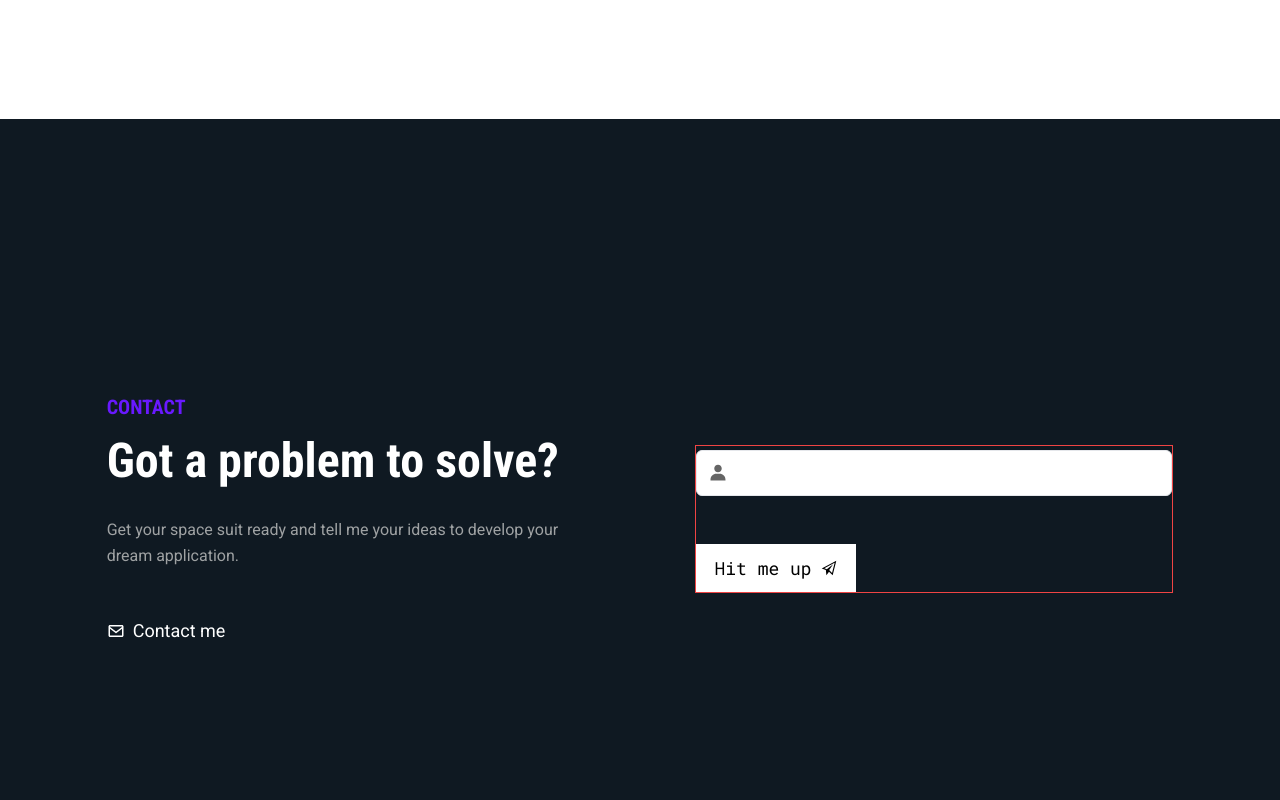
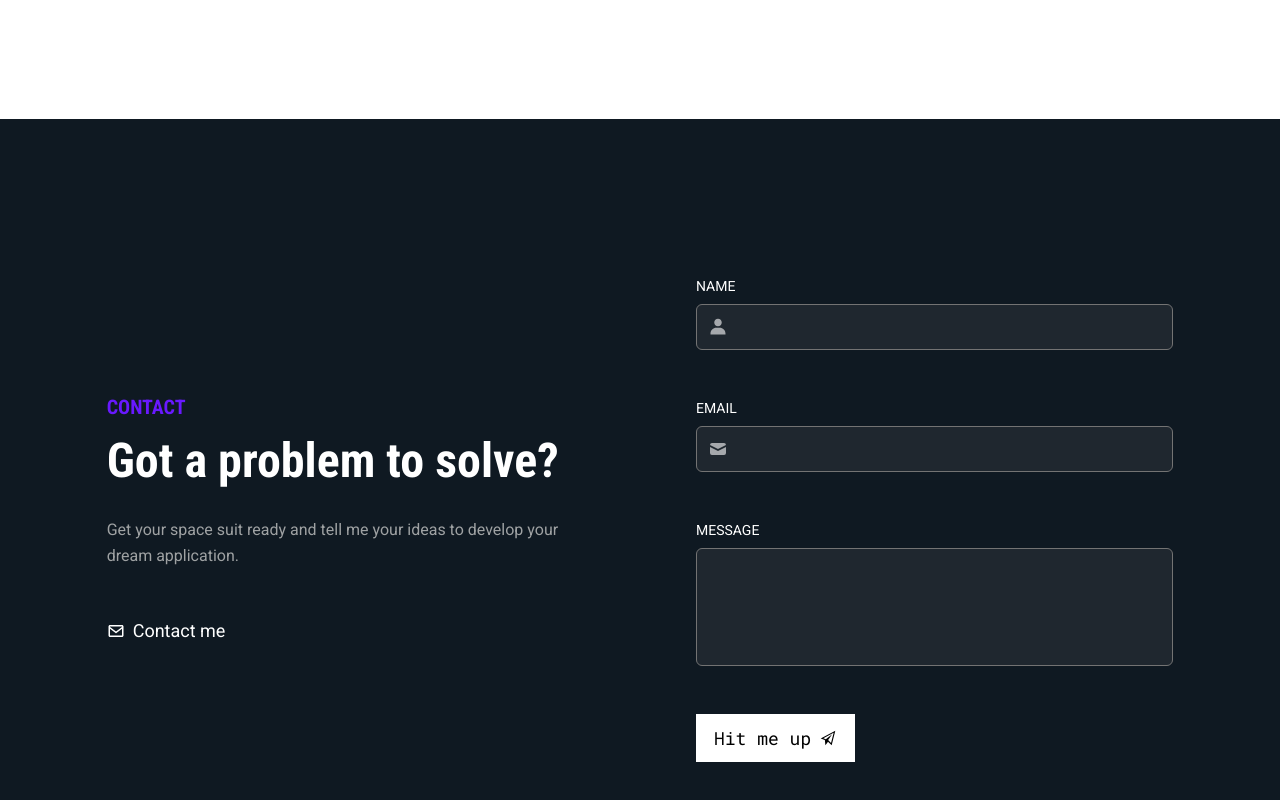
Before and after one commit to LetMeDream/PortfolioOfMine, a Next.js app: page / in a window 1280 px wide. Shown: the part 2491-3291 px from the top of the page. Built offline with nearby package versions, Linux system fonts and the light colour scheme.

Commit message:
Add validation to the contactForm using React-hook-form

```diff
--- a/components/Contact.tsx
+++ b/components/Contact.tsx
@@ -12,11 +12,11 @@ const Contact = () => {
                     <h3 className='text-[rgb(105,25,255)] mb-4 text-xl font-Roboto-Condensed font-bold uppercase'>Contact</h3>
                     <h2 className="font-Roboto-Condensed font-bold text-4xl text-white lg:text-5xl mb-8">Got a problem to solve?</h2>
                     <p className="text-[#fffefa99] font-Roboto leading-relaxed max-w-prose mb-12">Get your space suit ready and tell me your ideas to develop your dream application. </p>
-                    <a href='mailto:raulalfonzo66@gmail.com' className='flex items-center text-white font-Roboto text-lg cursor-pointer hover:text-[rgb(102,25,255)]'>
+                    <a href='mailto:raulalfonzo66@gmail.com' className='flex items-center w-fit text-white font-Roboto text-lg cursor-pointer hover:text-[rgb(102,25,255)]'>
                         <BiEnvelope className='mr-2'/>Contact me
                     </a>
                 </div>
-                <div className="w-full border border-red-500 md:ml-28">
+                <div className="w-full md:ml-28">
                     <ContactForm/>
                 </div>
             </div>
--- a/components/ContactForm.tsx
+++ b/components/ContactForm.tsx
@@ -1,46 +1,120 @@
-import React from 'react';
+import {useState} from 'react';
 import {IoMdPaperPlane} from 'react-icons/io';
 import { useForm } from 'react-hook-form';
 
+
 const ContactForm = () => {
+    /* We can write a reusable function we can use to generate the `className` string with the above improvements. Here it is: */
+    function classNames(...args: any[]) {
+        return args.filter(Boolean).join(' ')
+    }
+    /* In onrder to show errors only after the user has tried to submit the form */
+    const [isSubmitted,setIsSubmitted] = useState(false)
 
     const { register, handleSubmit, formState: {errors} } = useForm();
     const onSubmit = (data: any) => {
+        setIsSubmitted(false);
         console.log(data);
     }
-
+    const showErrors = () =>{
+        setIsSubmitted(true);
+        console.log(errors);
+    }
   return (
     <>
-        <form onSubmit={handleSubmit(onSubmit)}>
+        <form onSubmit={handleSubmit(onSubmit)} autoComplete='off'>
+            {/* name */}
+            <div className="input-slot ">
+                <label className='mb-2 block font-Roboto text-sm uppercase text-white'>Name</label>
                 <div className="relative mt-1 mb-12">
+
                     <div className="flex absolute inset-y-0 left-0 items-center pl-3 pointer-events-none">
-                    <svg xmlns="http://www.w3.org/2000/svg" className="w-5 h-5 opacity-60" viewBox="0 0 24 24" fill="currentColor">
+                        <svg xmlns="http://www.w3.org/2000/svg" className="w-5 h-5 opacity-60" viewBox="0 0 24 24" fill="white">
                             <path d="M7.5 6.5C7.5 8.981 9.519 11 12 11s4.5-2.019 4.5-4.5S14.481 2 12 2 7.5 4.019 7.5 6.5zM20 21h1v-1c0-3.859-3.141-7-7-7h-4c-3.86 0-7 3.141-7 7v1h17z">
                             </path>
                         </svg>
                     </div>
 
-                <input type="text" id="form-name" autoComplete='off' className="bg-neutrals-700 border-[1.5px] border-neutrals-500 rounded-md block w-full pl-10 pr-10 p-2.5 focus:outline-none"
-                    {...register('name',{ required:true })}
+                    <input type="text" id="form-name" autoComplete='nope' minLength={3} className={classNames("peer text-white bg-[rgb(31,39,47)] border-[1.5px] border-[rgb(45,53,62)]  rounded-md block w-full pl-10 pr-10 p-2.5 focus:outline-none focus:border-[1.5px] focus:border-[rgb(105,25,255)]", (errors.name && isSubmitted) ? 'border-red-500 ' : 'border-neutral-500 ')}
+                        {...register('name',{ required:true, minLength: 3 })}
                     />
 
                     {/* <!-- validation displays --> */}
-                {/* <div className="flex absolute inset-y-0 right-0 items-center pr-3 pointer-events-none invisible peer-valid:visible">
-                    <svg xmlns="http://www.w3.org/2000/svg" className="w-5 h-5 text-success-cyan" viewBox="0 0 20 20" fill="currentColor">
+                    <div className={classNames("flex absolute inset-y-0 right-0 items-center pr-3 pointer-events-none", (isSubmitted && !errors.name) ? 'visible' : 'invisible')}>
+                        <svg xmlns="http://www.w3.org/2000/svg" className="w-5 h-5 text-success-cyan" viewBox="0 0 20 20" fill="#10B981">
                             <path fillRule="evenodd" d="M10 18a8 8 0 100-16 8 8 0 000 16zm3.707-9.293a1 1 0 00-1.414-1.414L9 10.586 7.707 9.293a1 1 0 00-1.414 1.414l2 2a1 1 0 001.414 0l4-4z" clipRule="evenodd"></path>
                         </svg>
                     </div>
-                <div className="flex absolute inset-y-0 right-0 items-center pr-3 pointer-events-none invisible peer-invalid:visible">
+                    <div className={classNames("flex absolute inset-y-0 right-0 items-center pr-3 pointer-events-none text-red-500", (isSubmitted && errors.name) ? 'visible' : 'invisible')}>
                         <svg xmlns="http://www.w3.org/2000/svg" className="w-5 h-5 text-alert-red" viewBox="0 0 20 20" fill="currentColor">
                             <path fillRule="evenodd" d="M18 10a8 8 0 11-16 0 8 8 0 0116 0zm-7 4a1 1 0 11-2 0 1 1 0 012 0zm-1-9a1 1 0 00-1 1v4a1 1 0 102 0V6a1 1 0 00-1-1z" clipRule="evenodd"></path>
                         </svg>
-                </div>   */}
+                    </div>
 
-                <span className="absolute text-xs text-alert-red mt-[0.4rem] invisible peer-invalid:visible">Name is empty.</span>
+                    {/* <span className="absolute text-xs text-red-900 mt-[0.4rem] invisible peer-invalid:visible">Name is empty.</span> */}
+                </div>
+            </div>
+            {/* email */}
+            <div className="input-slot ">
+                <label className='mb-2 block font-Roboto text-sm uppercase text-white'>Email</label>
+                <div className="relative mt-1 mb-12">
+
+                    <div className="flex absolute inset-y-0 left-0 items-center pl-3 pointer-events-none">
+                        <svg xmlns="http://www.w3.org/2000/svg" className="w-5 h-5 opacity-60" viewBox="0 0 20 20" fill="white"><path d="M2.003 5.884L10 9.882l7.997-3.998A2 2 0 0016 4H4a2 2 0 00-1.997 1.884z">
+                            </path><path d="M18 8.118l-8 4-8-4V14a2 2 0 002 2h12a2 2 0 002-2V8.118z">
+
+                            </path>
+                        </svg>
+                    </div>
+
+                    <input type="email" id="form-name" autoComplete='nope' className={classNames("peer border-[rgb(45,53,62)]  text-white bg-[rgb(31,39,47)] border-[1.5px]  rounded-md block w-full pl-10 pr-10 p-2.5 focus:outline-none focus:border-[1.5px] focus:border-[rgb(105,25,255)]", (errors.email && isSubmitted) ? 'border-red-500 ' : 'border-neutral-500 ')}
+                        {...register('email',{ required:true, pattern: /^[a-zA-Z0-9.!#$%&'*+/=?^_`{|}~-]+@[a-zA-Z0-9](?:[a-zA-Z0-9-]{0,61}[a-zA-Z0-9])?(?:\.[a-zA-Z0-9](?:[a-zA-Z0-9-]{0,61}[a-zA-Z0-9])?)*$/})}
+                    />
+
+                    {/* <!-- validation displays --> */}
+                    <div className={classNames("flex absolute inset-y-0 right-0 items-center pr-3 pointer-events-none", (isSubmitted && !errors.email) ? 'visible' : 'invisible')}>
+                        <svg xmlns="http://www.w3.org/2000/svg" className="w-5 h-5 text-success-cyan" viewBox="0 0 20 20" fill="#10B981">
+                            <path fillRule="evenodd" d="M10 18a8 8 0 100-16 8 8 0 000 16zm3.707-9.293a1 1 0 00-1.414-1.414L9 10.586 7.707 9.293a1 1 0 00-1.414 1.414l2 2a1 1 0 001.414 0l4-4z" clipRule="evenodd"></path>
+                        </svg>
+                    </div>
+                    <div className={classNames("flex absolute inset-y-0 right-0 items-center pr-3 pointer-events-none text-red-500", (isSubmitted && errors.email) ? 'visible' : 'invisible')}>
+                        <svg xmlns="http://www.w3.org/2000/svg" className="w-5 h-5 text-alert-red" viewBox="0 0 20 20" fill="currentColor">
+                            <path fillRule="evenodd" d="M18 10a8 8 0 11-16 0 8 8 0 0116 0zm-7 4a1 1 0 11-2 0 1 1 0 012 0zm-1-9a1 1 0 00-1 1v4a1 1 0 102 0V6a1 1 0 00-1-1z" clipRule="evenodd"></path>
+                        </svg>
+                    </div>
+
+                    {/* <span className="absolute text-xs text-red-900 mt-[0.4rem] invisible peer-invalid:visible">Name is empty.</span> */}
+                </div>
+            </div>
+            {/* message */}
+            <div className="input-slot ">
+                <label className='mb-2 block font-Roboto text-sm uppercase text-white'>Message</label>
+                <div className="relative mt-1 mb-12">
+
+
+                    <textarea rows={4} id="form-name" autoComplete='nope' className={classNames("peer resize-none border-[rgb(45,53,62)]  text-white bg-[rgb(31,39,47)] border-[1.5px]  rounded-md block w-full pr-10 p-2.5 focus:outline-none focus:border-[1.5px] focus:border-[rgb(105,25,255)]", (errors.message && isSubmitted) ? 'border-red-500 ' : 'border-neutral-500 ')}
+                        {...register('message',{ required:true })}
+                    />
+
+                    {/* <!-- validation displays --> */}
+                    <div className={classNames("flex absolute inset-y-0 right-0 items-center pr-3 pointer-events-none", (isSubmitted && !errors.message) ? 'visible' : 'invisible')}>
+                        <svg xmlns="http://www.w3.org/2000/svg" className="w-5 h-5 text-success-cyan" viewBox="0 0 20 20" fill="#10B981">
+                            <path fillRule="evenodd" d="M10 18a8 8 0 100-16 8 8 0 000 16zm3.707-9.293a1 1 0 00-1.414-1.414L9 10.586 7.707 9.293a1 1 0 00-1.414 1.414l2 2a1 1 0 001.414 0l4-4z" clipRule="evenodd"></path>
+                        </svg>
+                    </div>
+                    <div className={classNames("flex absolute inset-y-0 right-0 items-center pr-3 pointer-events-none text-red-500", (isSubmitted && errors.message) ? 'visible' : 'invisible')}>
+                        <svg xmlns="http://www.w3.org/2000/svg" className="w-5 h-5 text-alert-red" viewBox="0 0 20 20" fill="currentColor">
+                            <path fillRule="evenodd" d="M18 10a8 8 0 11-16 0 8 8 0 0116 0zm-7 4a1 1 0 11-2 0 1 1 0 012 0zm-1-9a1 1 0 00-1 1v4a1 1 0 102 0V6a1 1 0 00-1-1z" clipRule="evenodd"></path>
+                        </svg>
+                    </div>
+
+                    {/* <span className="absolute text-xs text-red-900 mt-[0.4rem] invisible peer-invalid:visible">Name is empty.</span> */}
+                </div>
             </div>
 
             {/* Submit button */}
-            <button type='submit' className='border-2 bg-[url("../public/button-dark.svg")] bg-no-repeat bg-[length:200%] bg-[position:-300px]  hover:bg-[position:-80px] transition-all text-lg font-Roboto-Mono duration-700 hover:text-white border-white bg-white cursor-pointer px-4 py-2 flex items-center gap-2'>
+            <button type='submit' className='border-2 bg-[url("../public/button-dark.svg")] bg-no-repeat bg-[length:200%] bg-[position:-300px]  hover:bg-[position:-80px] transition-all text-lg font-Roboto-Mono duration-700 hover:text-white border-white bg-white cursor-pointer px-4 py-2 flex items-center gap-2'
+            onClick={()=>showErrors()}>
                 Hit me up
                 <IoMdPaperPlane/>
             </button>
--- a/components/Me.tsx
+++ b/components/Me.tsx
@@ -64,7 +64,7 @@ const Me = () => {
                 </h3>
               </div>
               <p className='text-white font-Roboto leading-7 md:leading-8'>
-                Hello there. My name is Raúl, a passionate freelancer bringing your frontend programming and designs to life. I am experienced in developing web apps ranging from landing pages to full applications.
+                Hello there. My name is Raúl, a passionate freelancer bringing your frontend programming and designs to life. I am experienced in developing web apps ranging from landing pages to full-fledged applications.
               </p>
             </div>
       </section>
```
Lines whose indentation alone changed are shown as unchanged.
